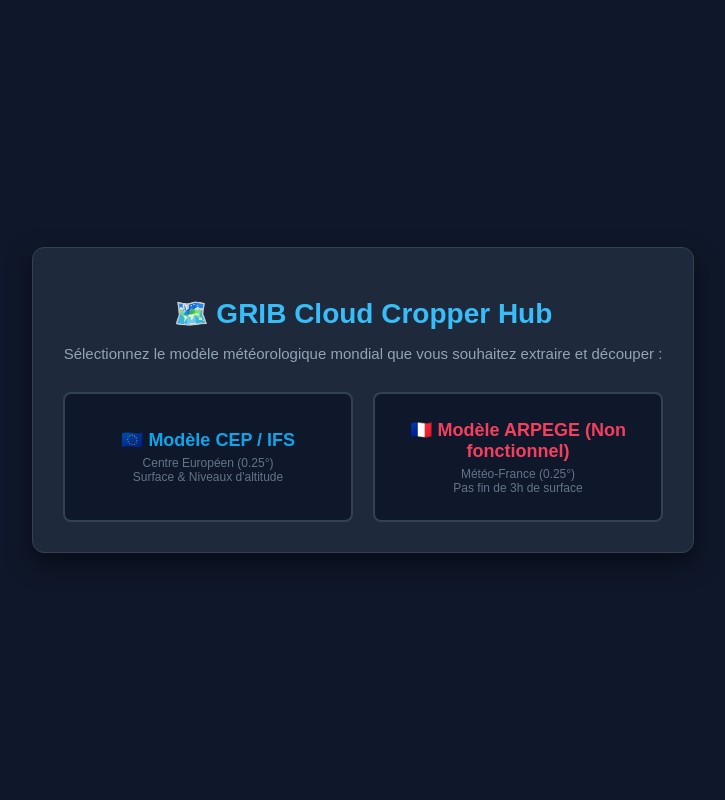
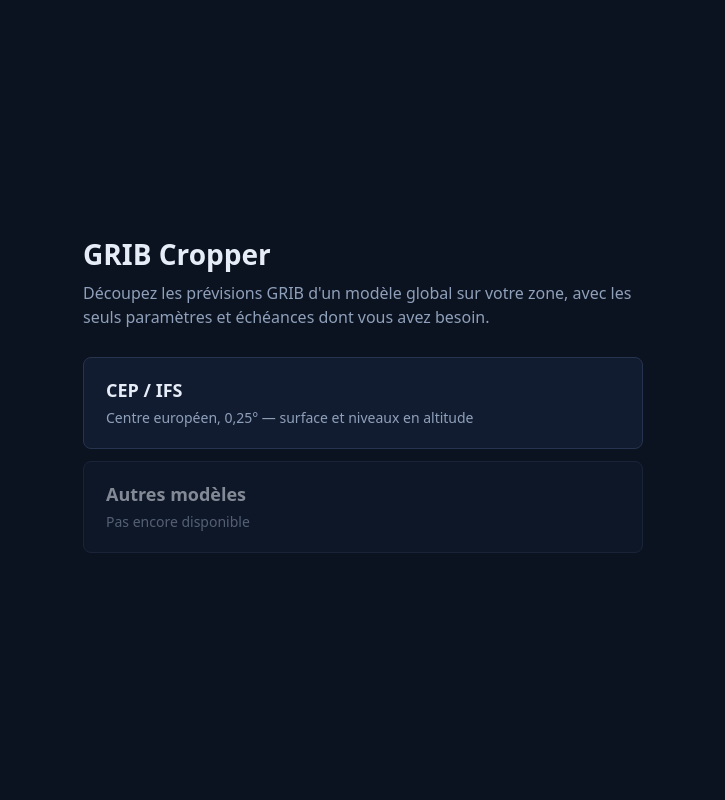
Before and after one commit to InWeatherWeTrust/grib-web-cropper, a Flask app: template templates/home.html in a window 1280 px wide. Shown: the whole page, without its empty margins (277-1002 px from the left). Run offline with Flask 3, Linux system fonts and the light colour scheme; the template is opened without the code that fills it, so the values that code supplies are empty.

Commit message:
Update home.html

```diff
--- a/templates/home.html
+++ b/templates/home.html
@@ -2,38 +2,34 @@
 <html lang="fr">
 <head>
     <meta charset="UTF-8">
-    <title>GRIB Cloud Cropper - Hub Central</title>
+    <meta name="viewport" content="width=device-width, initial-scale=1">
+    <title>GRIB Cropper</title>
     <style>
-        body { margin: 0; font-family: sans-serif; background: #0f172a; color: #fff; display: flex; justify-content: center; align-items: center; height: 100vh; }
-        .hub-container { text-align: center; max-width: 600px; padding: 30px; background: #1e293b; border-radius: 12px; border: 1px solid #334155; box-shadow: 0 10px 25px rgba(0,0,0,0.5); }
-        h1 { color: #38bdf8; margin-bottom: 10px; font-size: 28px; }
-        p { color: #94a3b8; margin-bottom: 30px; font-size: 15px; }
-        .btn-grid { display: grid; grid-template-columns: 1fr 1fr; gap: 20px; }
-        .model-btn { display: flex; flex-direction: column; align-items: center; justify-content: center; padding: 25px; border-radius: 8px; border: 2px solid #334155; background: #0f172a; color: white; text-decoration: none; cursor: pointer; transition: all 0.2s ease; }
-        .model-btn:hover { border-color: #0ea5e9; transform: translateY(-2px); background: rgba(14, 165, 233, 0.05); }
-        .model-btn.arp:hover { border-color: #f43f5e; background: rgba(244, 63, 94, 0.05); }
-        .btn-title { font-size: 18px; font-weight: bold; margin-bottom: 5px; }
-        .btn-desc { font-size: 12px; color: #64748b; }
+        :root { --bg:#0b1220; --panel:#121c30; --line:#26344f; --text:#e6edf7; --muted:#8fa0ba; --accent:#38bdf8; }
+        * { box-sizing: border-box; }
+        body { margin:0; min-height:100vh; display:grid; place-items:center; padding:24px; background:var(--bg); color:var(--text); font-family:"IBM Plex Sans", system-ui, sans-serif; }
+        main { width:min(560px,100%); }
+        h1 { font-size:28px; margin:0 0 8px; font-weight:600; }
+        p { color:var(--muted); margin:0 0 28px; line-height:1.5; }
+        .model { display:block; padding:20px 22px; margin-bottom:12px; border:1px solid var(--line); border-radius:8px; background:var(--panel); color:var(--text); text-decoration:none; }
+        a.model:hover, a.model:focus-visible { border-color:var(--accent); outline:none; }
+        .model strong { display:block; font-size:18px; margin-bottom:4px; }
+        .model span { color:var(--muted); font-size:14px; }
+        .model.soon { opacity:.55; }
     </style>
 </head>
 <body>
-
-    <div class="hub-container">
-        <h1>🗺️ GRIB Cloud Cropper Hub</h1>
-        <p>Sélectionnez le modèle météorologique mondial que vous souhaitez extraire et découper :</p>
-
-        <div class="btn-grid">
-            <a href="/cep" class="model-btn">
-                <span class="btn-title" style="color: #0ea5e9;">🇪🇺 Modèle CEP / IFS</span>
-                <span class="btn-desc">Centre Européen (0.25°)<br>Surface & Niveaux d'altitude</span>
-            </a>
-
-            <a href="/arpege" class="model-btn arp">
-                <span class="btn-title" style="color: #f43f5e;">🇫🇷 Modèle ARPEGE (Non fonctionnel)</span>
-                <span class="btn-desc">Météo-France (0.25°)<br>Pas fin de 3h de surface</span>
-            </a>
-        </div>
+<main>
+    <h1>GRIB Cropper</h1>
+    <p>Découpez les prévisions GRIB d'un modèle global sur votre zone, avec les seuls paramètres et échéances dont vous avez besoin.</p>
+    <a class="model" href="/cep/">
+        <strong>CEP / IFS</strong>
+        <span>Centre européen, 0,25° — surface et niveaux en altitude</span>
+    </a>
+    <div class="model soon">
+        <strong>Autres modèles</strong>
+        <span>Pas encore disponible</span>
     </div>
-
+</main>
 </body>
 </html>
```
